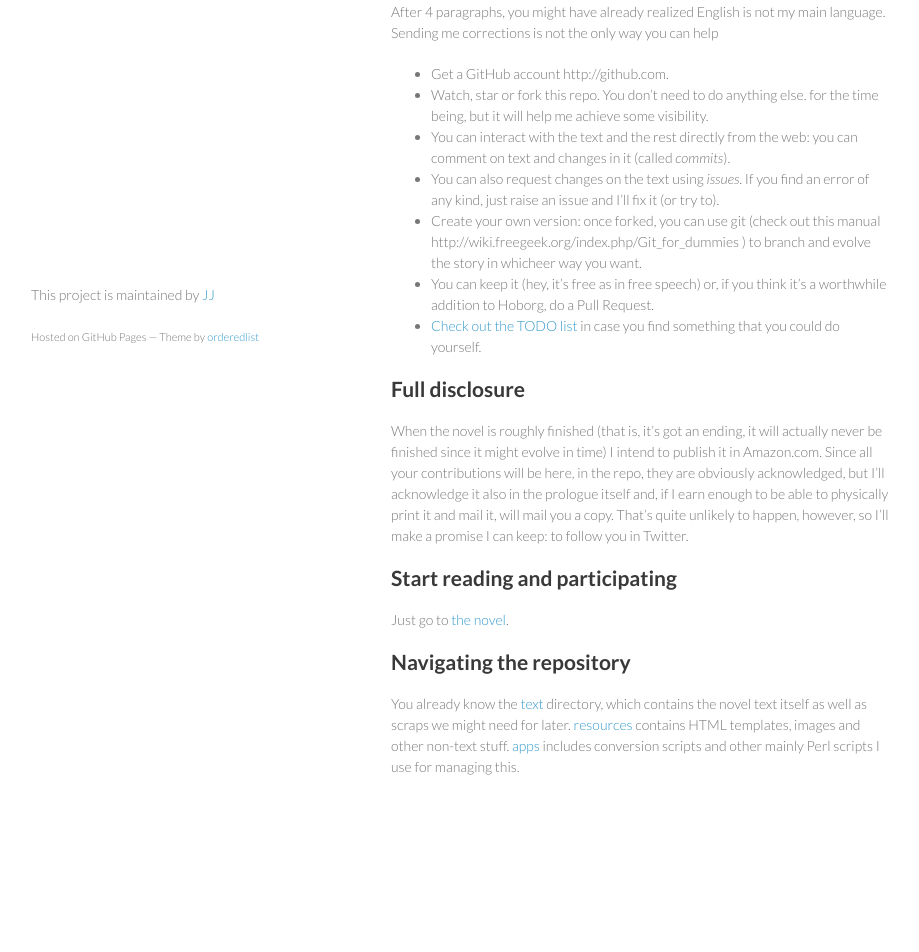
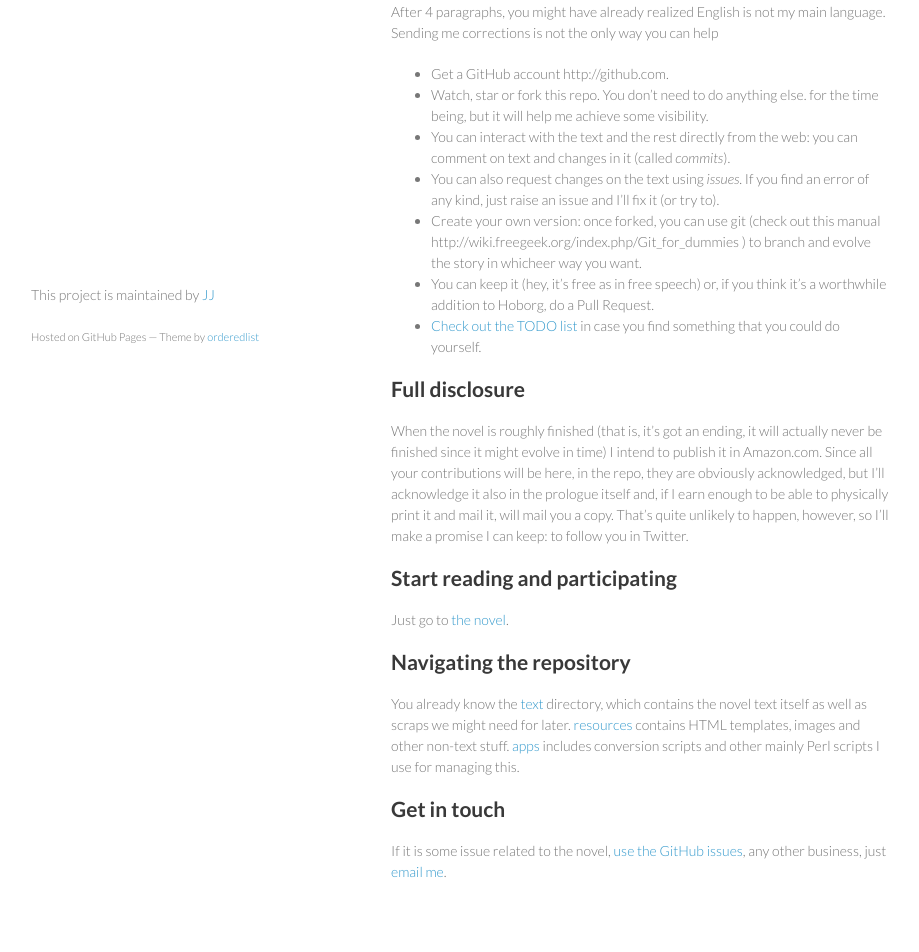
Before and after one commit to JJ/hoborg, a Jekyll site: the page built from index.md, in a window 1280 px wide. Shown: the part 484-1436 px from the top of the page, without its empty margins (179-1098 px from the left). Built offline with Jekyll 4.4.1, drawn with Linux system fonts in a browser that asks for light colours; before the commit the page ends 1331 px from its top, so only the background shows below that.

Commit message:
Sync README.md from master to gh-pages

```diff
--- a/index.md
+++ b/index.md
@@ -41,7 +41,7 @@ main language. Sending me corrections  is not the only way you can help
   branch and evolve the story in whicheer way you want.
 * You can keep it (hey, it's free as in free speech) or, if you think
   it's a worthwhile addition to Hoborg, do a Pull Request.
-* [Check out the TODO list](TODO.md) in case you find something that
+* [Check out the TODO list](TODO) in case you find something that
   you could do yourself.
 
 Full disclosure
@@ -59,14 +59,21 @@ to follow you in Twitter.
 Start reading and participating
 ---------------------------------------
 
-Just go to [the novel](text/text.md).
+Just go to [the novel](text/text).
 
 Navigating the repository
 ---------------------------------
 
-You already know the [text](text/README.md) directory, which contains
+You already know the [text](text/README) directory, which contains
 the novel text itself as well as scraps we might need for
-later. [resources](resources/README.md) contains HTML templates,
-images and other non-text stuff. [apps](apps/README.md) includes
+later. [resources](resources/README) contains HTML templates,
+images and other non-text stuff. [apps](apps/README) includes
 conversion scripts and other mainly Perl scripts I use for managing
 this.
+
+Get in touch
+---------------
+
+If it is some issue related to the novel, [use the GitHub
+issues](https://github.com/JJ/hoborg/issues), any other business, just
+[email me](mailto:hoborg@merelo.net).
```
